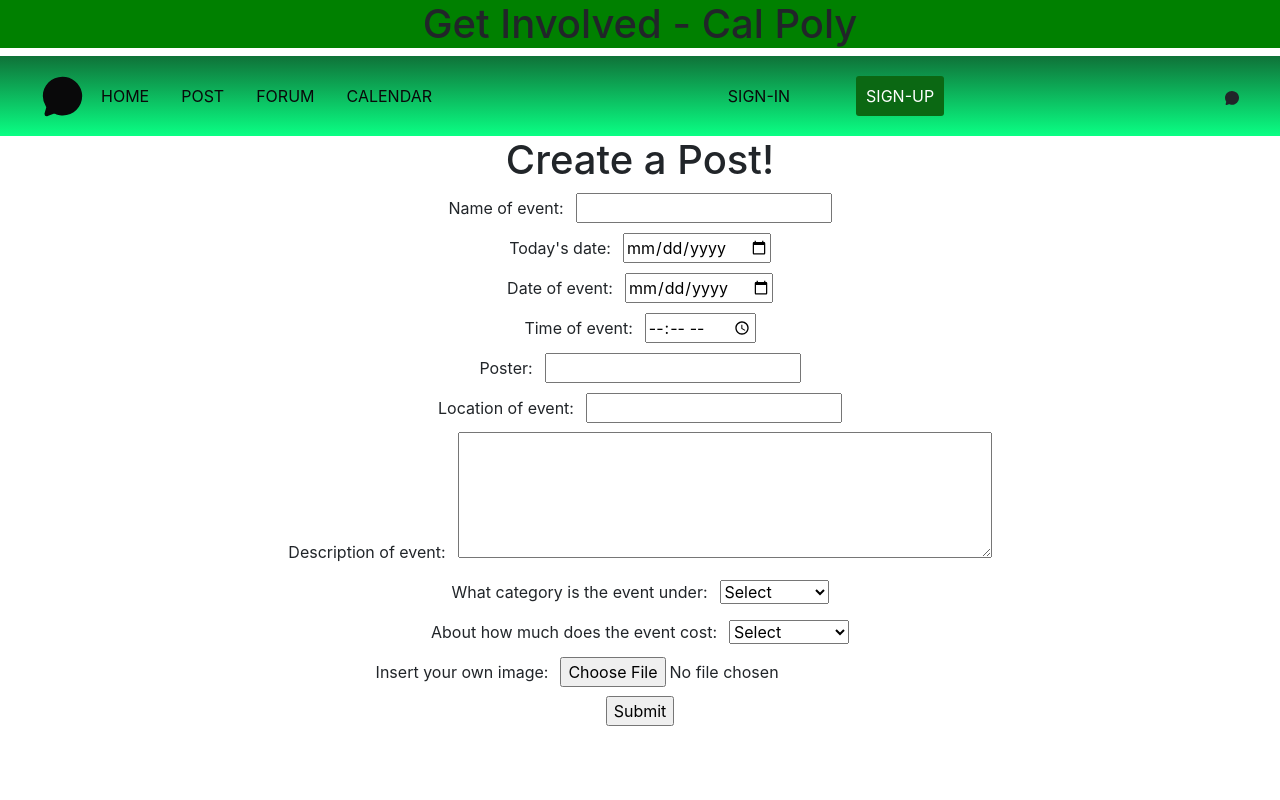
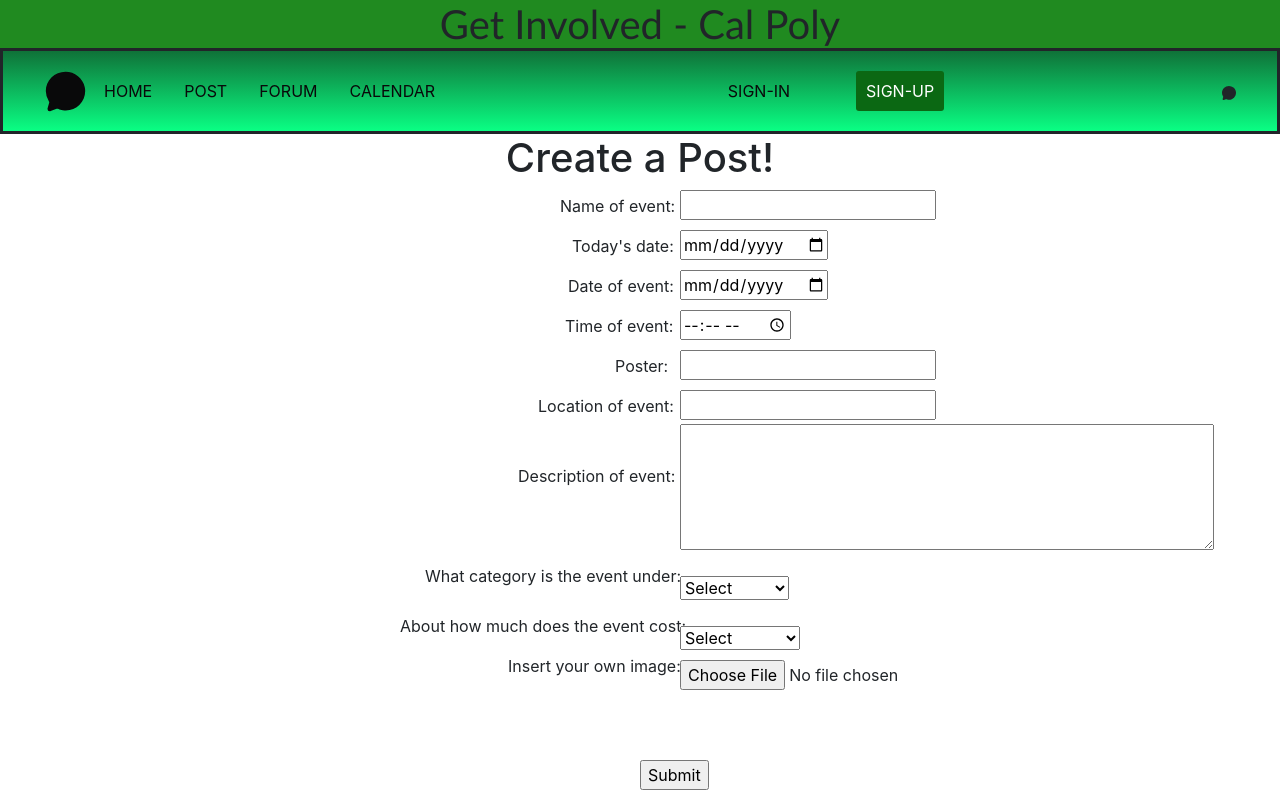
Before and after one commit to KennaReed/GetInvolved-CalPoly, a React (Create React App) app in the folder myapp/: page /post in a window 1280 px wide. Built offline with nearby package versions, Linux system fonts and the light colour scheme.

Commit message:
making match main branch

```diff
--- a/myapp/src/App.js
+++ b/myapp/src/App.js
@@ -13,14 +13,17 @@
    render(){
       return (
 		<BrowserRouter>
+
 			<div className='App'>
-				<h1 style={{backgroundColor: "green"}}>Get Involved - Cal Poly </h1>
+				<h1 class="top">Get Involved - Cal Poly </h1>
+				<div class="it">
 				<Header/>
+				</div>
 				<Switch>
 					<Route path="/calendar" component={Forum}/>
 					<Route path="/forum" component={Forum}/>
 					<Route path="/post" component={App1}/>
-					<Route path="/home" component={Home}/>
+					<Route path="/" component={Home}/>
 				</Switch>
 			</div>
 		</BrowserRouter>
--- a/myapp/src/Form.js
+++ b/myapp/src/Form.js
@@ -72,8 +72,8 @@
      <div >
         <form>
 
-           <label htmlFor="title">Name of event:</label>
-           <input
+           <label class="event" htmlFor="title">Name of event:</label>
+           <input class="event1"
              type="text"
              id="title"
              name="title"
@@ -82,8 +82,8 @@
              </input>
            <br></br>
 
-           <label htmlFor="DatePosted">Today's date:</label>
-           <input
+           <label class="date" htmlFor="DatePosted">Today's date:</label>
+           <input class="date1"
              type="date"
              id="DatePosted"
              name="DatePosted"
@@ -92,8 +92,8 @@
              </input>
            <br></br>
 
-           <label htmlFor="DateEvent">Date of event:</label>
-           <input
+           <label class="eventd" htmlFor="DateEvent">Date of event:</label>
+           <input class="eventd1"
              type="date"
              id="DateEvent"
              name="DateEvent"
@@ -102,8 +102,8 @@
              </input>
            <br></br>
 
-           <label htmlFor="time">Time of event:</label>
-           <input
+           <label class="eventt" htmlFor="time">Time of event:</label>
+           <input class="eventt1"
              type="time"
              id="time"
              name="time"
@@ -112,8 +112,8 @@
              </input>
            <br></br>
 
-           <label htmlFor="publisher">Poster:</label>
-           <input
+           <label class="poster" htmlFor="publisher">Poster:</label>
+           <input class="poster1"
              type="text"
              id="publisher"
              name="publisher"
@@ -122,8 +122,8 @@
               </input>
            <br></br>
 
-           <label htmlFor="Location">Location of event:</label>
-           <input
+           <label class="location" htmlFor="Location">Location of event:</label>
+           <input class="location1"
              type="text"
              id="Location"
              name="Location"
@@ -132,8 +132,8 @@
               </input>
            <br></br>
 
-           <label htmlFor="content">Description of event:</label>
-           <textarea
+           <label class="description" htmlFor="content">Description of event:</label>
+           <textarea class="description1"
              id="content"
              name="content"
              rows="5" cols="50"
@@ -142,18 +142,18 @@
              </textarea>
            <br></br>
 
-           <label htmlFor="keyWords">What category is the event under:</label>
-             <select name="keyWords" id="keyWords" value={post.keyWords} onChange = {handleChange}>
+           <label class="category" htmlFor="keyWords">What category is the event under:</label>
+             <select class="category1" name="keyWords" id="keyWords" value={post.keyWords} onChange = {handleChange}>
              <option value="Select">Select</option>
              <option value="Sports">Sports</option>
-             <option value="Muisc">Music</option>
+             <option value="Music">Music</option>
              <option value="Community">Community</option>
              <option value="Art">Art</option>
              </select>
              <br></br>
 
-             <label htmlFor="Cost">About how much does the event cost:</label>
-             <select name="Cost" id="Cost" value={post.Cost} onChange = {handleChange}>
+             <label class="cost" htmlFor="Cost">About how much does the event cost:</label>
+             <select class="cost1" name="Cost" id="Cost" value={post.Cost} onChange = {handleChange}>
              <option value="SelectC">Select</option>
              <option value="Free">Free</option>
              <option value="Five">About 5</option>
@@ -162,13 +162,13 @@
              </select>
              <br></br>
 
-            <label htmlFor="image">Insert your own image:</label>
+            <label class="image" htmlFor="image">Insert your own image:</label>
 
-            <input type="file" id = "image" name = "image" value = {post.image} onChange={handleChange}/>
+            <input class="image1" type="file" id = "image" name = "image" value = {post.image} onChange={handleChange}/>
 
              <br></br>
 
-           <input type="submit" value="Submit" onClick={submitForm}></input>
+           <input class="submit" type="submit" value="Submit" onClick={submitForm}></input>
          </form>
 
          </div>
```
